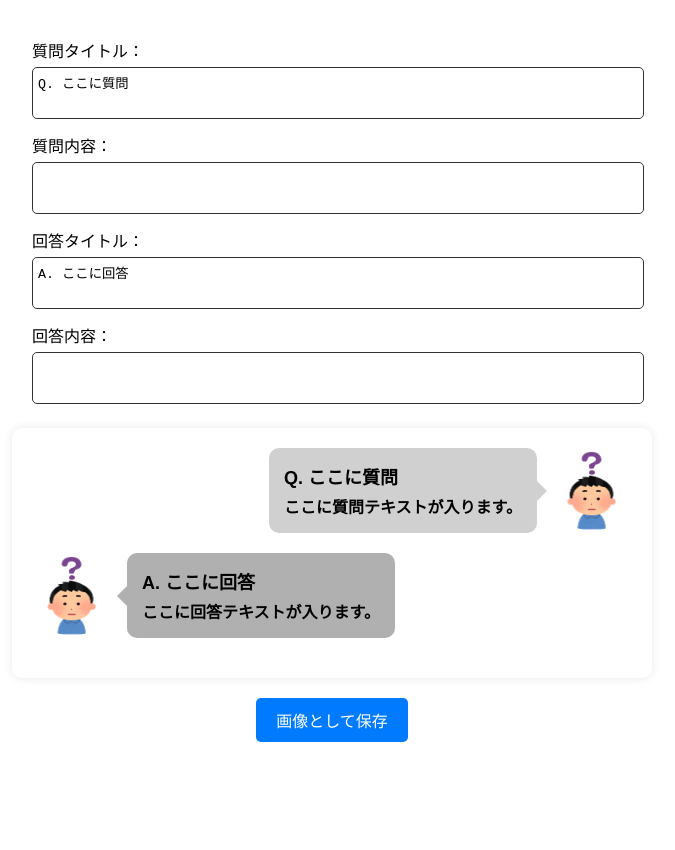
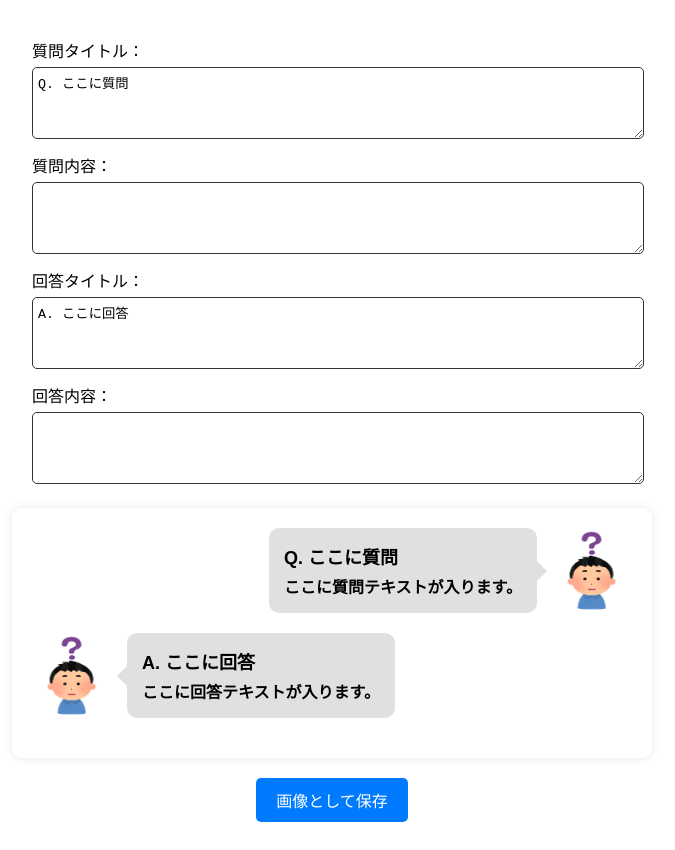
Before and after one commit to ticketpage/idol, a plain HTML site: page index.html in a window 1280 px wide. Shown: the whole page, without its empty margins (308-983 px from the left). Before the commit the page ends 800 px from the top, so only its background shows below. Drawn offline with nearby package versions, Linux system fonts and the light colour scheme.

Commit message:
Update index.html

```diff
--- a/index.html
+++ b/index.html
@@ -8,7 +8,7 @@
     <style>
         body {
             font-family: Arial, sans-serif;
-            background-color: white !important; /* 背景色を白に */
+            background-color: white !important;
             display: flex;
             flex-direction: column;
             align-items: center;
@@ -42,7 +42,8 @@
             font-weight: bold;
             display: inline-block;
             position: relative;
-            background-color: #d0d0d0;
+            background-color: #e0e0e0; /* 背景色を統一 */
+            word-break: break-word; /* 長い単語の折り返し */
         }
         .bubble strong {
             font-size: 18px;
@@ -53,17 +54,13 @@
             flex-direction: row;
         }
         .answer .bubble {
-            background-color: #b0b0b0;
             margin-left: 15px;
-            border-radius: 10px;
         }
         .question {
             flex-direction: row-reverse;
         }
         .question .bubble {
-            background-color: #d0d0d0;
             margin-right: 15px;
-            border-radius: 10px;
         }
 
         /* 吹き出しの三角形 */
@@ -76,14 +73,14 @@
             top: 50%;
             right: -10px;
             border-width: 10px 0 10px 10px;
-            border-color: transparent transparent transparent #d0d0d0;
+            border-color: transparent transparent transparent #e0e0e0;
             transform: translateY(-50%);
         }
         .answer .bubble:after {
             top: 50%;
             left: -10px;
             border-width: 10px 10px 10px 0;
-            border-color: transparent #b0b0b0 transparent transparent;
+            border-color: transparent #e0e0e0 transparent transparent;
             transform: translateY(-50%);
         }
 
@@ -98,11 +95,11 @@
         }
         .input-container textarea {
             width: 100%;
-            height: 40px;
+            height: 60px;
             padding: 5px;
             border: 1px solid #333;
             border-radius: 5px;
-            resize: none;
+            resize: vertical;
         }
         #save-btn {
             padding: 10px 20px;
@@ -118,7 +115,7 @@
     <script>
         function updateText(prefixId, textId, target) {
             let prefix = document.getElementById(prefixId).value;
-            let text = document.getElementById(textId).value;
+            let text = document.getElementById(textId).value.replace(/\n/g, "<br>"); // 改行を <br> に変換
             document.getElementById(target).innerHTML = "<strong>" + prefix + "</strong> " + text;
         }
 
@@ -127,8 +124,8 @@
 
             html2canvas(chatContainer, {
                 useCORS: true,
-                backgroundColor: "#FFFFFF", // 背景を白に固定
-                scale: 2 // 解像度を向上
+                backgroundColor: "#FFFFFF",
+                scale: 2
             }).then(canvas => {
                 let link = document.createElement("a");
                 link.href = canvas.toDataURL("image/png");
```
